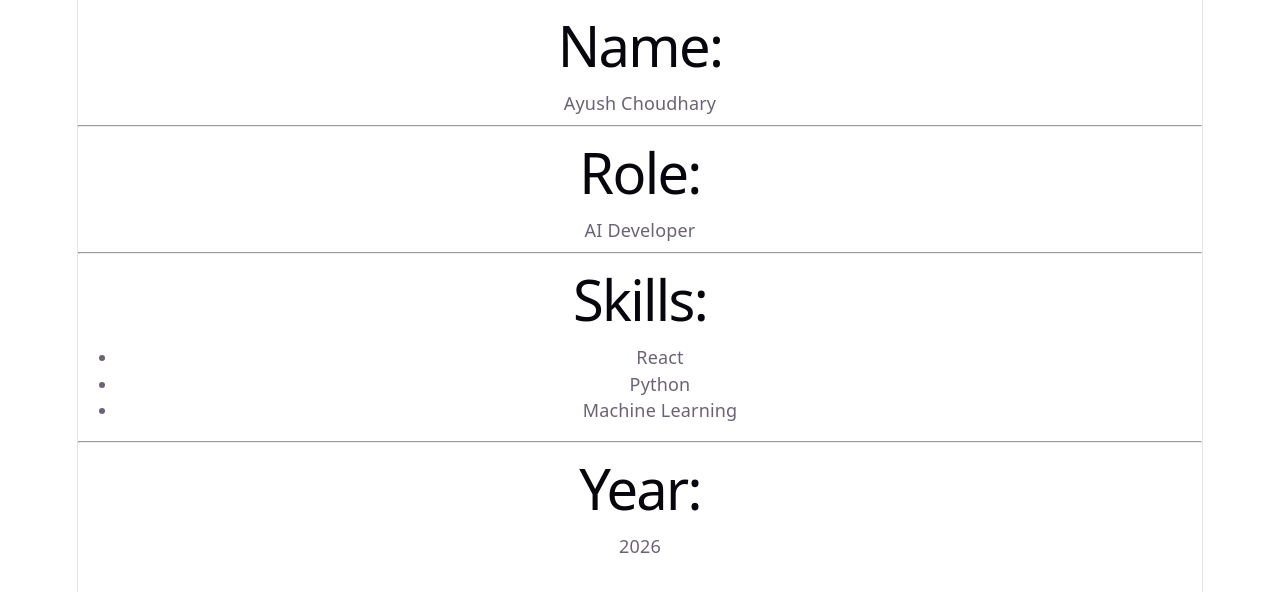
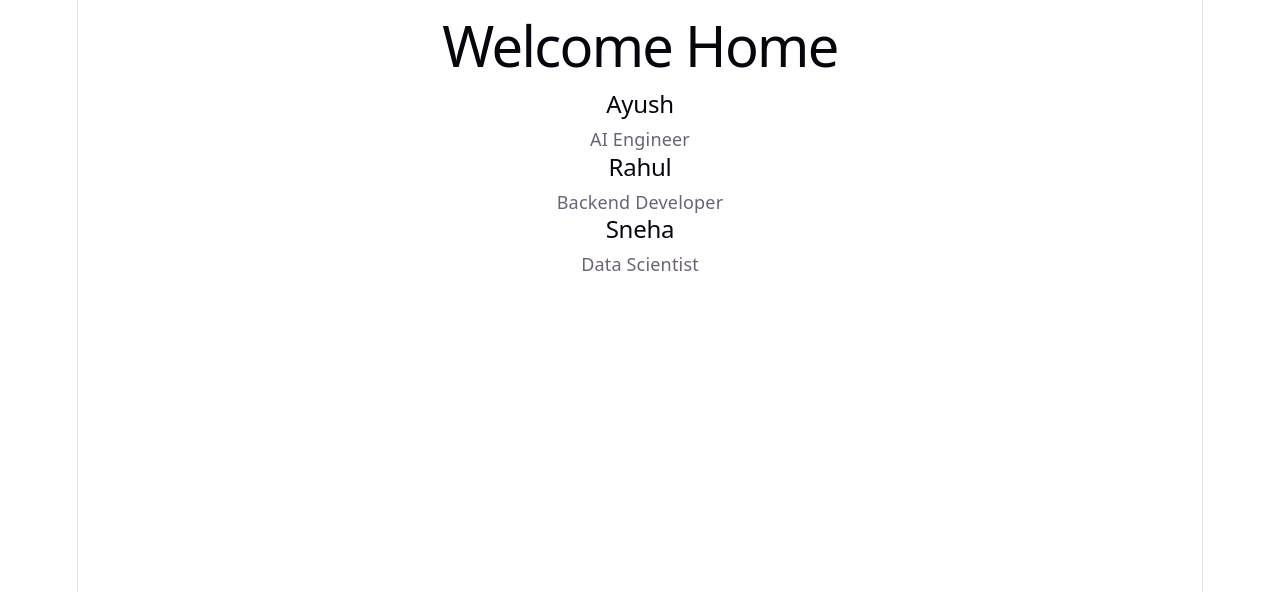
Before and after one commit to Ayushb1234/React-JS-Full-Course-Notes, a React (Vite) app in the folder react-course/: page / in a window 1280 px wide. Shown: the top 592 px of the page. Built offline with nearby package versions, Linux system fonts and the light colour scheme.

Commit message:
components added

```diff
--- a/react-course/src/App.jsx
+++ b/react-course/src/App.jsx
@@ -1,42 +1,69 @@
-import { useState } from 'react'
-// import reactLogo from './assets/react.svg'
-// import viteLogo from './assets/vite.svg'
-// import heroImg from './assets/hero.png'
-// import './App.css'
+// import { useState } from 'react'
+// import { Welcome, Profile } from './components/profile';
+// // import reactLogo from './assets/react.svg'
+// // import viteLogo from './assets/vite.svg'
+// // import heroImg from './assets/hero.png'
+// // import './App.css'
 
 
-const year = 2026;
+// // const year = 2026;
+
+// function App() {
+
+
+//   return (
+//       // <div className="Details">
+
+//       //   <h1>Name: </h1>
+//       //   <p>Ayush Choudhary</p>
+//       //   <hr />
+//       //   <h1>Role:</h1>
+//       //   <p>AI Developer</p>
+//       //   <hr />
+//       //   <h1>Skills:</h1>
+
+//       //   <ul>
+//       //     <li>React</li>
+//       //     <li>Python</li>
+//       //     <li>Machine Learning</li>
+//       //   </ul>
+
+//       //   <hr />
+
+//       //   <h1>Year:</h1>
+//       //   <p>{year}</p>
+
+//       // </div>
+
+//       <>
+
+//       <Welcome />
+//       <Profile Name = "Ayush"  Role = "AI Engineer" />
+//       <Profile Name = "Rahul"  Role = "Backend Developer" />
+//       <Profile Name = "Sneha"  Role = "Data Scientist" />
+
+//       </>
+
+
+//   );
+//   }
+
+
+// export default App;
+
+
+import { Welcome, Profile } from './components/profile';
 
 function App() {
+    return (
+        <>
+            <Welcome />
 
+            <Profile Name="Ayush" Role="AI Engineer" />
+            <Profile Name="Rahul" Role="Backend Developer" />
+            <Profile Name="Sneha" Role="Data Scientist" />
+        </>
+    );
+}
 
-  return (
-      <div className="Details">
-
-        <h1>Name: </h1>
-        <p>Ayush Choudhary</p>
-        <hr />
-        <h1>Role:</h1>
-        <p>AI Developer</p>
-        <hr />
-        <h1>Skills:</h1>
-
-        <ul>
-          <li>React</li>
-          <li>Python</li>
-          <li>Machine Learning</li>
-        </ul>
-
-        <hr />
-
-        <h1>Year:</h1>
-        <p>{year}</p>
-
-      </div>
-
-
-  );
-  }
-
-
-export default App
+export default App;
--- /dev/null
+++ b/react-course/src/components/profile.jsx
@@ -0,0 +1,14 @@
+function Welcome() {
+    return <h1>Welcome Home</h1>;
+}
+
+function Profile(props) {
+    return (
+        <div>
+            <h2>{props.Name}</h2>
+            <p>{props.Role}</p>
+        </div>
+    );
+}
+
+export { Welcome, Profile };
```
